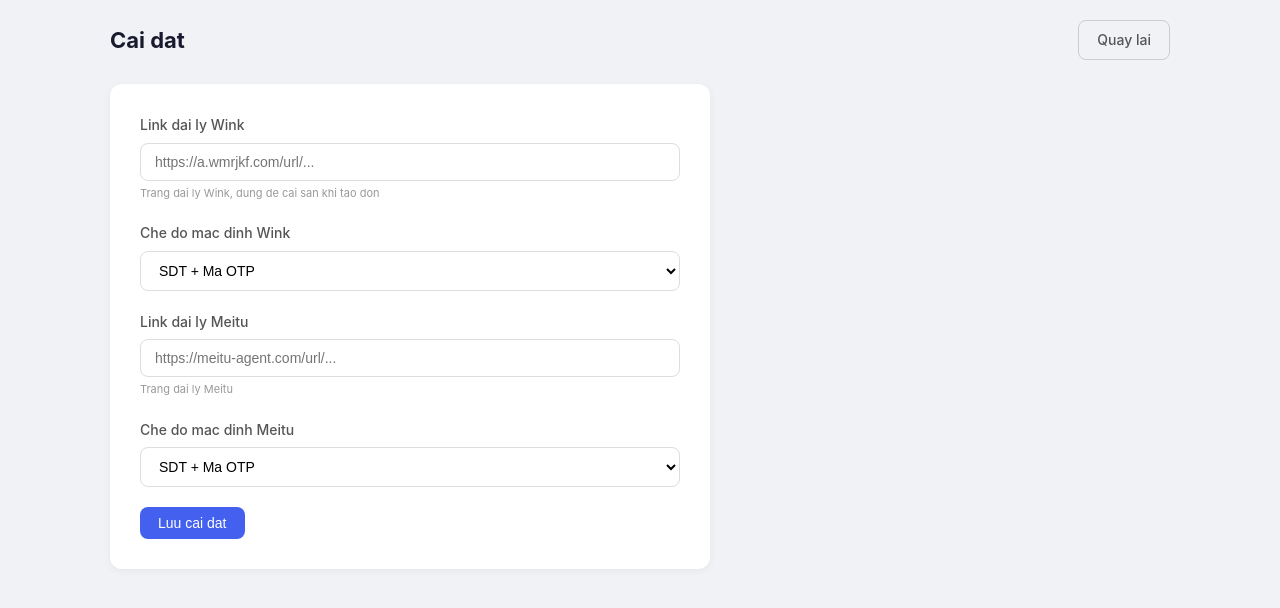
After one commit to tubui69/t-le, a Flask app: page /admin/settings in a window 1280 px wide. The commit adds this page. Shown: the top 608 px of the page. Run offline with Flask 3, Linux system fonts and the light colour scheme; the visitor is signed in with stand-in values (Sample User, id 1); data that the repository does not hold is empty.

Commit message:
feat: doi URL /token/xxx, them Meitu dung chung template Wink, them trang Settings admin

```diff
--- a/app.py
+++ b/app.py
@@ -2,7 +2,7 @@ import secrets, atexit, subprocess, hmac, hashlib
 from flask import Flask, render_template, request, redirect, url_for, session, flash, jsonify
 from functools import wraps
 from config import Config
-from models import db, Order, CodeHistory
+from models import db, Order, CodeHistory, Setting
 from scraper import CodeScraper
 app = Flask(__name__); app.config.from_object(Config); db.init_app(app)
 with app.app_context():
@@ -47,7 +47,8 @@ def admin_dashboard():
              "scraping":Order.query.filter_by(status="scraping").count(),"success":Order.query.filter_by(status="success").count(),
              "expired":Order.query.filter_by(status="expired").count(),
              "xingtu":Order.query.filter_by(order_type="xingtu").count(),"duolingo":Order.query.filter_by(order_type="duolingo").count(),
-             "wink":Order.query.filter_by(order_type="wink").count()}
+             "wink":Order.query.filter(Order.order_type.in_(["wink","wink_account"])).count(),
+             "meitu":Order.query.filter(Order.order_type.in_(["meitu","meitu_account"])).count()}
     return render_template("admin_dashboard.html", orders=orders, stats=stats, current_filter=sf, current_type=tf)
 @app.route("/admin/order/new", methods=["GET","POST"])
 @admin_required
@@ -57,13 +58,13 @@ def admin_order_new():
             name = request.form.get("customer_name","").strip()
             if not name: flash("Nhap ten!"); return render_template("admin_order_form.html", order=None)
             ot = request.form.get("order_type","xingtu")
-            lm = request.form.get("login_mode","otp") if ot in ("wink","wink_account") else "otp"
+            lm = request.form.get("login_mode","otp") if ot in ("wink","wink_account","meitu","meitu_account") else "otp"
             o = Order(customer_name=name, customer_phone=request.form.get("customer_phone","").strip() or None,
                       note=request.form.get("note","").strip() or None, status="pending", order_type=ot,
                       token=secrets.token_urlsafe(16), login_mode=lm)
             db.session.add(o); db.session.flush()
-            # Luu nhieu link dai ly cho Wink
-            if ot in ("wink", "wink_account"):
+            # Luu nhieu link dai ly cho Wink/Meitu
+            if ot in ("wink", "wink_account", "meitu", "meitu_account"):
                 from models import WinkAgentLink
                 agent_urls_raw = request.form.get("agent_links","").strip()
                 if agent_urls_raw:
@@ -216,7 +217,7 @@ def api_resume(token):
 @app.route("/api/wink-request-otp/<token>", methods=["POST"])
 def api_wink_request_otp(token):
     o = Order.query.filter_by(token=token).first_or_404()
-    if o.order_type not in ("wink","wink_account"): return jsonify({"error":"invalid order type"}), 400
+    if o.order_type not in ("wink","wink_account","meitu","meitu_account"): return jsonify({"error":"invalid order type"}), 400
     if o.status in ("cancelled","expired","success"): return jsonify({"error":"order "+o.status}), 400
     # Xoa code cu de scraper quet lai OTP moi
     o.latest_code = None; o.error_count = 0
@@ -232,15 +233,33 @@ def api_code(token):
         "order_type":o.order_type or "xingtu","scraping_active":o.scraping_active,
         "updated_at":o.codes[0].scraped_at.isoformat() if o.codes else None,
         "expired":o.is_expired,"completed":o.status=="success"})
+@app.route("/token/<token>")
+def token_page(token):
+    o = Order.query.filter_by(token=token).first_or_404()
+    if o.order_type in ("wink","wink_account","meitu","meitu_account"):
+        return _wk(o)
+    if o.order_type == "duolingo":
+        return _dl(o)
+    return _xt(o)
+@app.route("/admin/settings", methods=["GET","POST"])
+@admin_required
+def admin_settings():
+    if request.method == "POST":
+        for key in ["wink_agent_url", "meitu_agent_url", "wink_mode", "meitu_mode"]:
+            val = request.form.get(key, "").strip()
+            s = Setting.query.get(key)
+            if s: s.value = val
+            else: db.session.add(Setting(key=key, value=val))
+        db.session.commit()
+        flash("Da luu cai dat!", "success")
+        return redirect(url_for("admin_settings"))
+    settings = {s.key: s.value for s in Setting.query.all()}
+    return render_template("admin_settings.html", settings=settings)
 @app.route("/")
 def index():
     token = request.args.get("token")
     if token:
-        o = Order.query.filter_by(token=token).first()
-        if o and o.order_type in ("wink","wink_account"):
-            return _wk(o)
-        if o:
-            return _dl(o) if o.order_type == "duolingo" else _xt(o)
+        return redirect(url_for("token_page", token=token))
     return redirect(url_for("admin_login"))
 
 WEBHOOK_SECRET = app.config.get("WEBHOOK_SECRET", "my-webhook-secret-123")
--- a/scraper.py
+++ b/scraper.py
@@ -112,7 +112,7 @@ class CodeScraper:
     def _scrape_order(self, order):
         from models import CodeHistory, db, now_vn
         is_dlg = (order.order_type == "duolingo")
-        is_wink = order.order_type in ("wink", "wink_account")
+        is_wink = order.order_type in ("wink", "wink_account", "meitu", "meitu_account")
         with self._lock:
             page = self._browser.new_page()
             page.set_default_timeout(10000)
--- a/templates/admin_order_form.html
+++ b/templates/admin_order_form.html
@@ -15,6 +15,8 @@
                 <option value="duolingo" {% if order and order.order_type == 'duolingo' %}selected{% endif %}>Duolingo CDK — Ma nap Super</option>
                 <option value="wink" {% if order and order.order_type == 'wink' %}selected{% endif %}>Wink — SDT + Ma code</option>
                 <option value="wink_account" {% if order and order.order_type == 'wink_account' %}selected{% endif %}>Wink — SDT + MK + Ma code</option>
+                <option value="meitu" {% if order and order.order_type == 'meitu' %}selected{% endif %}>Meitu — SDT + Ma code</option>
+                <option value="meitu_account" {% if order and order.order_type == 'meitu_account' %}selected{% endif %}>Meitu — SDT + MK + Ma code</option>
             </select>
         </div>
 
--- /dev/null
+++ b/templates/admin_settings.html
@@ -0,0 +1,42 @@
+{% extends "base.html" %}
+{% block title %}Cai dat{% endblock %}
+{% block body %}
+<div class="container">
+    <header class="admin-header">
+        <h1>Cai dat</h1>
+        <a href="{{ url_for('admin_dashboard') }}" class="btn btn-outline">Quay lai</a>
+    </header>
+    <form method="POST" class="form-card">
+        <div class="form-group">
+            <label for="wink_agent_url">Link dai ly Wink</label>
+            <input type="text" id="wink_agent_url" name="wink_agent_url" value="{{ settings.get('wink_agent_url','') }}" placeholder="https://a.wmrjkf.com/url/...">
+            <small style="color:#999;font-size:11px;display:block;margin-top:4px">Trang dai ly Wink, dung de cai san khi tao don</small>
+        </div>
+        <div class="form-group">
+            <label for="wink_mode">Che do mac dinh Wink</label>
+            <select id="wink_mode" name="wink_mode">
+                <option value="otp" {% if settings.get('wink_mode','otp') == 'otp' %}selected{% endif %}>SDT + Ma OTP</option>
+                <option value="password_otp" {% if settings.get('wink_mode') == 'password_otp' %}selected{% endif %}>SDT + MK + OTP</option>
+            </select>
+        </div>
+        <div class="form-group">
+            <label for="meitu_agent_url">Link dai ly Meitu</label>
+            <input type="text" id="meitu_agent_url" name="meitu_agent_url" value="{{ settings.get('meitu_agent_url','') }}" placeholder="https://meitu-agent.com/url/...">
+            <small style="color:#999;font-size:11px;display:block;margin-top:4px">Trang dai ly Meitu</small>
+        </div>
+        <div class="form-group">
+            <label for="meitu_mode">Che do mac dinh Meitu</label>
+            <select id="meitu_mode" name="meitu_mode">
+                <option value="otp" {% if settings.get('meitu_mode','otp') == 'otp' %}selected{% endif %}>SDT + Ma OTP</option>
+                <option value="password_otp" {% if settings.get('meitu_mode') == 'password_otp' %}selected{% endif %}>SDT + MK + OTP</option>
+            </select>
+        </div>
+        <div class="form-actions">
+            <button type="submit" class="btn btn-primary">Luu cai dat</button>
+        </div>
+    </form>
+</div>
+<style>
+select{width:100%;padding:10px 14px;border:1px solid #ddd;border-radius:8px;font-size:14px;background:white}
+</style>
+{% endblock %}
```
Also changed, not shown: bot_telegram.py (+7 -2 lines), models.py (+7 -1 lines), templates/admin_dashboard.html (+9 -0 lines).
